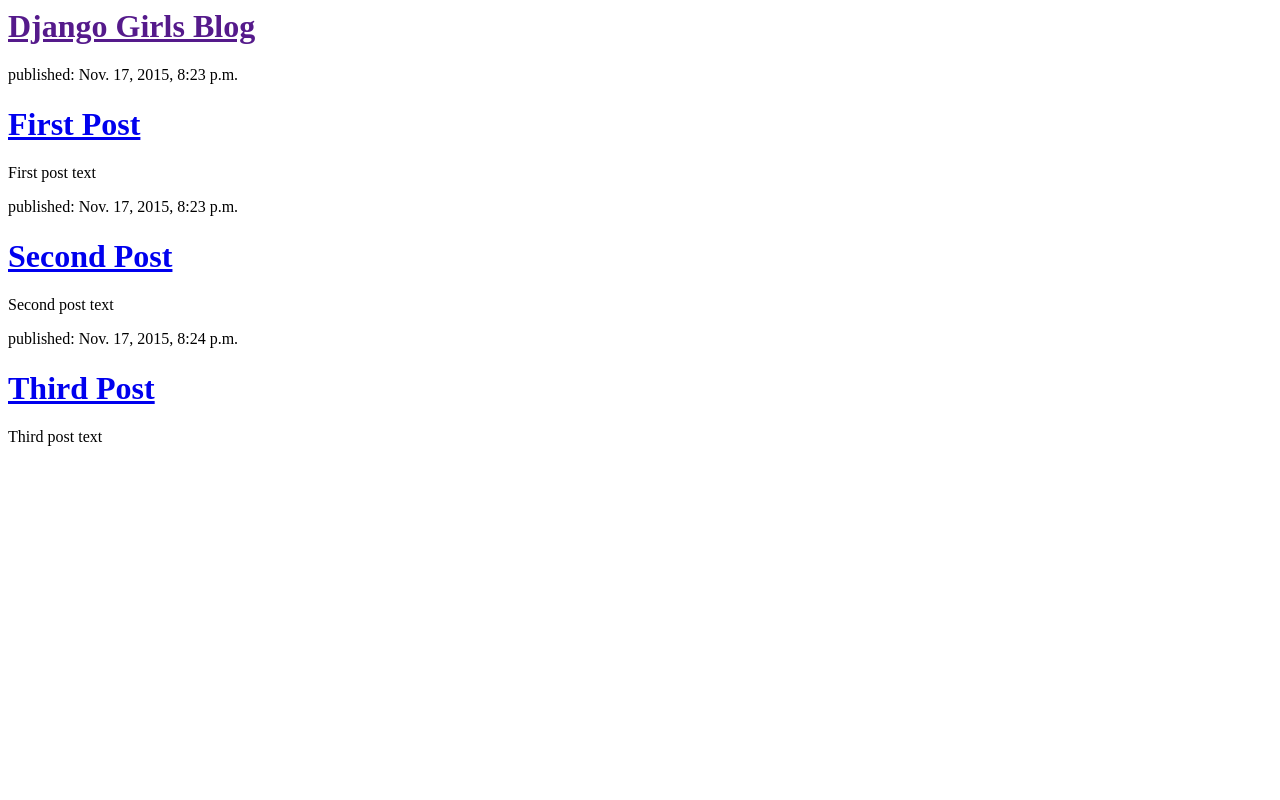
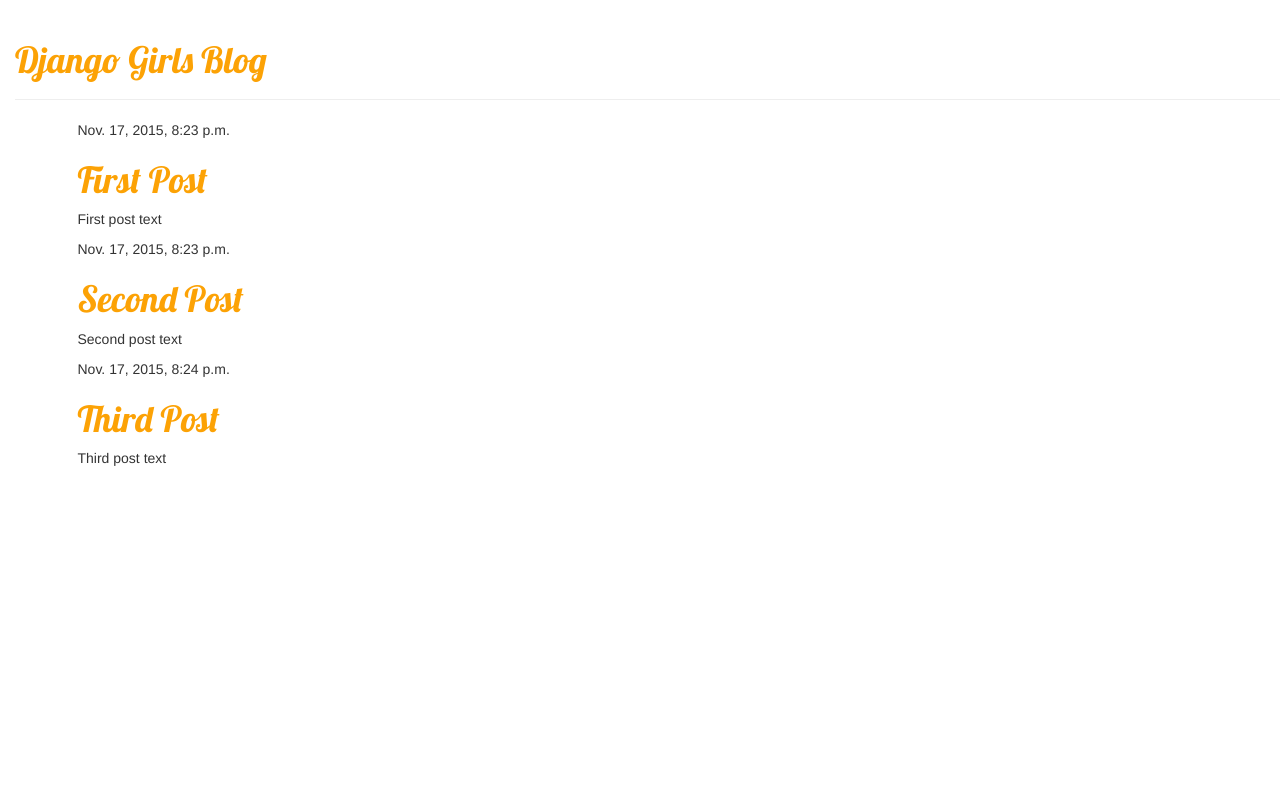
Before and after one commit to francesliang/Django_Girls, a Django app: template blog/templates/blog/post_list.html in a window 1280 px wide. Run offline with Django 3.2, Linux system fonts and the light colour scheme; the template is opened without the code that fills it: values that come from a table or form of the project are taken from there, others are empty; data comes from the database, SQL or seed files in the repository; some libraries are stand-ins or nearby versions.

Commit message:
Added view and template for blog post

```diff
--- /dev/null
+++ b/blog/static/css/blog.css
@@ -0,0 +1,8 @@
+h1 a {
+    color: #FCA205;
+    font-family: 'Lobster';
+}
+
+body {
+    padding-left: 15px;
+}
--- /dev/null
+++ b/blog/templates/blog/base.html
@@ -0,0 +1,24 @@
+{% load staticfiles %}
+<html>
+    <head>
+        <title>Django Girls blog</title>
+        <link rel="stylesheet" href="//maxcdn.bootstrapcdn.com/bootstrap/3.2.0/css/bootstrap.min.css">
+        <link rel="stylesheet" href="//maxcdn.bootstrapcdn.com/bootstrap/3.2.0/css/bootstrap-theme.min.css">
+        <link href='//fonts.googleapis.com/css?family=Lobster&subset=latin,latin-ext' rel='stylesheet' type='text/css'>
+        <link rel="stylesheet" href="{% static 'css/blog.css' %}">
+    </head>
+    <body>
+        <div class="page-header">
+            <h1><a href="/">Django Girls Blog</a></h1>
+        </div>
+
+        <div class="content container">
+            <div class="row">
+                <div class="col-md-8">
+                {% block content %}
+                {% endblock %}
+                </div>
+            </div>
+        </div>
+    </body>
+</html>
--- a/blog/templates/blog/post_list.html
+++ b/blog/templates/blog/post_list.html
@@ -1,18 +1,13 @@
-<html>
-    <head>
-        <title>Django Girls blog</title>
-    </head>
-    <body>
-        <div>
-            <h1><a href="">Django Girls Blog</a></h1>
+{% extends 'blog/base.html' %}
+
+{% block content %}
+    {% for post in posts %}
+        <div class="post">
+            <div class="date">
+                {{ post.published_date }}
+            </div>
+            <h1><a href="{% url 'post_detail' pk=post.pk %}">{{ post.title }}</a></h1>
+            <p>{{ post.text|linebreaks }}</p>
         </div>
-
-        {% for post in posts%}
-            <div>
-                <p> published: {{ post.published_date }}</p>
-                <h1> <a href=" ">{{ post.title }}</a></h1>
-                <p>{{ post.text|linebreaks }}</p>
-            </div>
-        {% endfor %}
-    </body>
-</html>
+    {% endfor %}
+{% endblock %}
--- a/blog/urls.py
+++ b/blog/urls.py
@@ -2,5 +2,6 @@ from django.conf.urls import url
 from . import views
 
 urlpatterns = [
-	url(r'^$', views.post_list, name='post_list')
+	url(r'^$', views.post_list, name='post_list'),
+	url(r'^post/(?P<pk>[0-9]+)/$', views.post_detail, name='post_detail'),
 ]
```
Also changed, not shown: blog/templates/blog/post_detail.html (added, +17 -0 lines), blog/views.py (+6 -1 lines), 6 other files.
